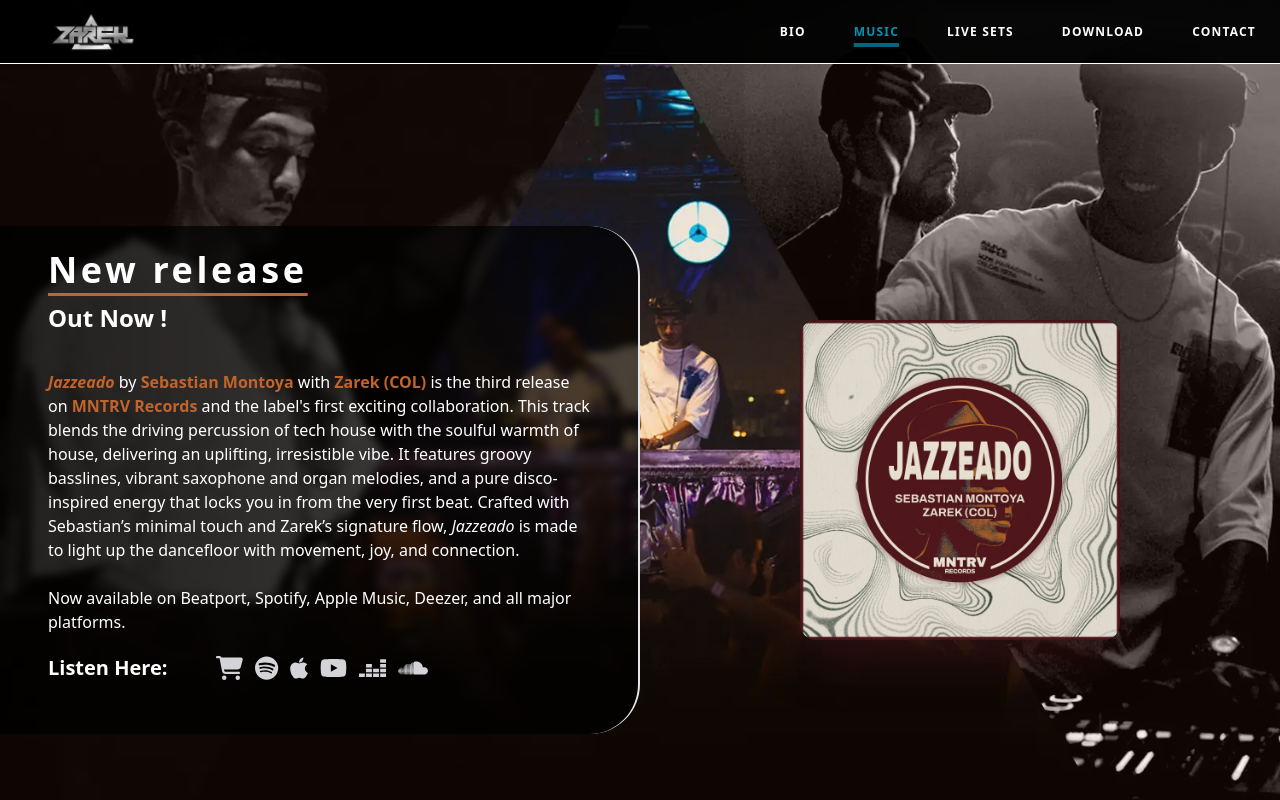
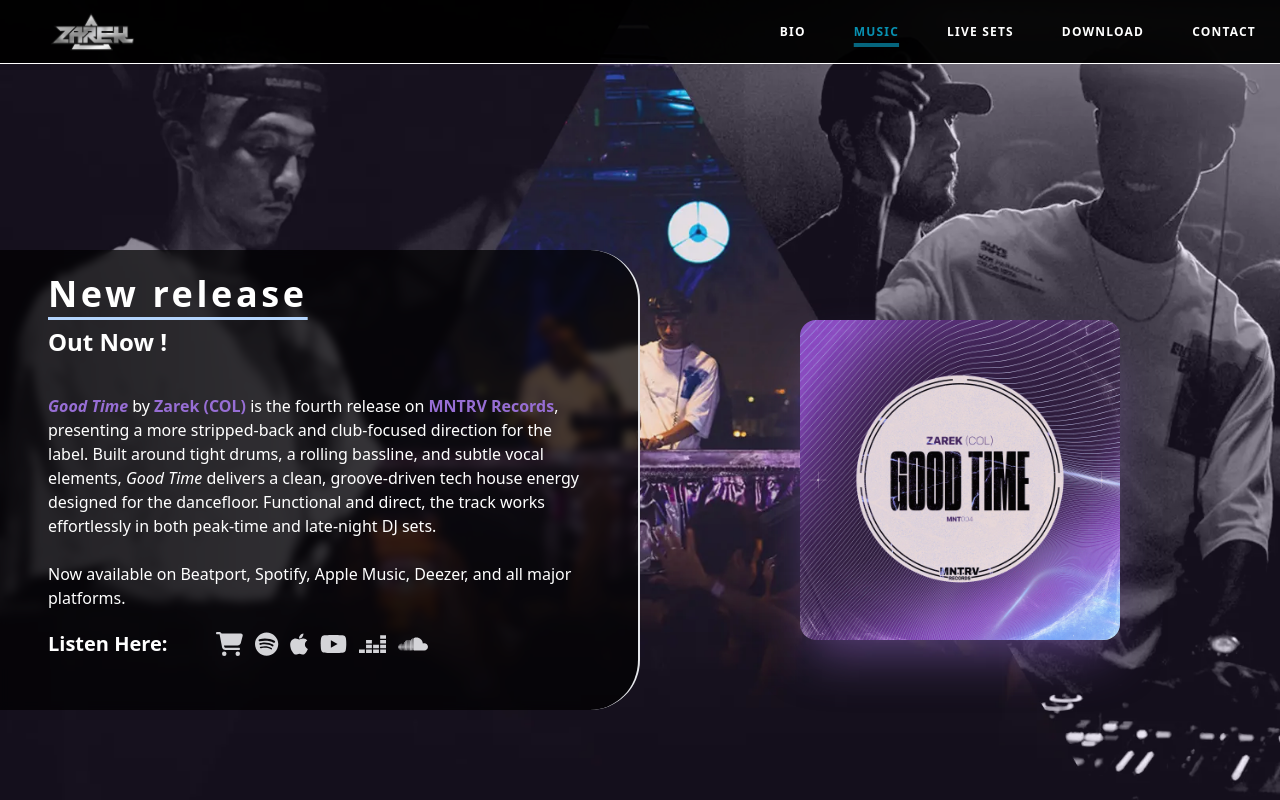
Before and after one commit to William-Fernandez/zarekmusic-react, a React (Vite) app in the folder zarek-website/: page /music in a window 1280 px wide. Shown: the top 800 px of the page. Built offline with nearby package versions, Linux system fonts and the light colour scheme.

Commit message:
new release good time update release text, cover art, digital stores links and social media icons for the new release "Good Time"

```diff
--- a/zarek-website/src/components/Music/ReleaseContent/ReleaseContent.jsx
+++ b/zarek-website/src/components/Music/ReleaseContent/ReleaseContent.jsx
@@ -7,7 +7,7 @@
 } from "../../../assets/Utils/animation.js";
 import ReleaseText from "../ReleaseText/ReleaseText.jsx";
 import ImageComponent from "../../ImageComponent/ImageComponent.jsx";
-import JazzeadoCover from '../../../assets/img/Catalogo/jazzeadoCoverArtOficial.webp';
+import goodTimeCover from "../../../assets/img/Catalogo/goodTimeArtwork-web.webp";
 
 export default function ReleaseContent() {
     return (
@@ -28,9 +28,9 @@
                 className="hidden w-full md:w-1/2 min-h-full mb-24 md:mb-0 md:flex justify-center items-center"
             >
                 <ImageComponent
-                    src={JazzeadoCover}
-                    alt="Jazzeado CoverArt"
-                    className="w-80 rounded-2xl shadow-2xl shadow-[#4F161B]/50"
+                    src={goodTimeCover}
+                    alt="Good Time CoverArt"
+                    className="w-80 rounded-2xl shadow-2xl shadow-[#976ED4]/50"
                 />
             </motion.div>
         </motion.div>
--- a/zarek-website/src/components/Music/ReleaseText/ReleaseText.jsx
+++ b/zarek-website/src/components/Music/ReleaseText/ReleaseText.jsx
@@ -1,7 +1,7 @@
 import React from "react";
 import PageTitle from "../../PageTitle/PageTitle.jsx";
 import DigitalStores from "../DigitalStores/DigitalStores.jsx";
-import imgRelease from "../../../assets/img/Catalogo/jazzeadoCoverArtOficial.webp";
+import imgRelease from "../../../assets/img/Catalogo/goodTimeArtwork-web.webp";
 
 export default function ReleaseText() {
     return (
@@ -9,20 +9,39 @@
             <PageTitle
                 title="New release"
                 textPosition="start"
-                decoration={"decoration-[#C2632A]"}
+                decoration={"decoration-[#B4D5FD]"}
             />
-            <h3 className="text-2xl text-white mt-3 mb-6 font-bold">Out Now !</h3>
+            <h3 className="text-2xl text-white mt-3 mb-6 font-bold">
+                Out Now !
+            </h3>
             <div className="h-56 w-56 md:hidden">
-                <img src={imgRelease} alt="Jazzeado Cover Art" className="w-full h-full" />
+                <img
+                    src={imgRelease}
+                    alt="Good Time Cover Art"
+                    className="w-full h-full"
+                />
             </div>
             <p className="text-white mt-3 text-center text-sm md:text-base md:text-start">
-            <strong className="text-[#C2632A]"><em>Jazzeado</em></strong> by <strong className="text-[#C2632A]">Sebastian Montoya</strong> with <strong className="text-[#C2632A]">Zarek (COL)</strong> is the third release on <strong className="text-[#C2632A]">MNTRV Records</strong> and the label's first exciting collaboration. This track blends the driving percussion of tech house with the soulful warmth of house, delivering an uplifting, irresistible vibe.
-
-            It features groovy basslines, vibrant saxophone and organ melodies, and a pure disco-inspired energy that locks you in from the very first beat. Crafted with Sebastian’s minimal touch and Zarek’s signature flow, <em>Jazzeado</em> is made to light up the dancefloor with movement, joy, and connection.<br /> <br />
-            Now available on Beatport, Spotify, Apple Music, Deezer, and all major platforms.
+                <strong className="text-[#976ED4]">
+                    <em>Good Time</em>
+                </strong>{" "}
+                by <strong className="text-[#976ED4]">Zarek (COL)</strong> is
+                the fourth release on{" "}
+                <strong className="text-[#976ED4]">MNTRV Records</strong>,
+                presenting a more stripped-back and club-focused direction for
+                the label. Built around tight drums, a rolling bassline, and
+                subtle vocal elements, <em>Good Time</em> delivers a clean,
+                groove-driven tech house energy designed for the dancefloor.
+                Functional and direct, the track works effortlessly in both
+                peak-time and late-night DJ sets.
+                <br /> <br />
+                Now available on Beatport, Spotify, Apple Music, Deezer, and all
+                major platforms.
             </p>
             <div className="md:mt-2 pt-3 pb-7 md:pt-3 flex flex-col md:flex-row items-center">
-                <p className="md:mr-10 text-lg md:text-xl text-white font-bold">Listen Here:</p>
+                <p className="md:mr-10 text-lg md:text-xl text-white font-bold">
+                    Listen Here:
+                </p>
                 <DigitalStores />
             </div>
         </div>
--- a/zarek-website/src/data/bearportData.js
+++ b/zarek-website/src/data/bearportData.js
@@ -3,58 +3,58 @@
 import voxCover from "../assets/img/Catalogo/sojos-release.webp";
 import mamboleandoCover from "../assets/img/Catalogo/MamboleandoCover.webp";
 import jazzeadoCover from "../assets/img/Catalogo/jazzeadoCoverArtOficial.webp";
-import voyageCover from "../assets/img/Catalogo/voyageCover.webp";
 import jiggleCover from "../assets/img/Catalogo/JiggleCoverArt.webp";
+import goodTimeCover from "../assets/img/Catalogo/goodTimeArtwork-web.webp";
 
 const beatportData = [
     {
-        "id": 1,
-        "image": jazzeadoCover,
-        "title": "Jazzeado",
-        "artist": "Sebastian Montoya & Zarek (COL)",
-        "label": "MNTRV Records",
-        "buyLink": "https://www.beatport.com/es/release/jazzeado/5427162"
+        id: 1,
+        image: goodTimeCover,
+        title: "Good Time",
+        artist: "Zarek (COL)",
+        label: "MNTRV Records",
+        buyLink: "https://www.beatport.com/es/release/good-time/5900614",
     },
     {
-        "id": 2,
-        "image": jiggleCover,
-        "title": "Jiggle",
-        "artist": "Zarek (COL)",
-        "label": "MNTRV Records",
-        "buyLink": "https://www.beatport.com/es/release/jiggle/5280531"
+        id: 2,
+        image: jazzeadoCover,
+        title: "Jazzeado",
+        artist: "Sebastian Montoya & Zarek (COL)",
+        label: "MNTRV Records",
+        buyLink: "https://www.beatport.com/es/release/jazzeado/5427162",
     },
     {
-        "id": 3,
-        "image": voyageCover,
-        "title": "Voyage",
-        "artist": "Sebastian Montoya Ft. Zarek (COL)",
-        "label": "Concept Groove",
-        "buyLink": "https://www.beatport.com/es/track/voyage/20501991"
+        id: 3,
+        image: jiggleCover,
+        title: "Jiggle",
+        artist: "Zarek (COL)",
+        label: "MNTRV Records",
+        buyLink: "https://www.beatport.com/es/release/jiggle/5280531",
     },
     {
-        "id": 4,
-        "image": mamboleandoCover,
-        "title": "Mamboleando",
-        "artist": "Zarek (COL)",
-        "label": "MNTRV Records",
-        "buyLink": "https://www.beatport.com/es/release/mamboleando/5178931"
+        id: 4,
+        image: mamboleandoCover,
+        title: "Mamboleando",
+        artist: "Zarek (COL)",
+        label: "MNTRV Records",
+        buyLink: "https://www.beatport.com/es/release/mamboleando/5178931",
     },
     {
-        "id": 5,
-        "image": voxCover,
-        "title": "The Vox",
-        "artist": "Zarek (COL) Ft. Felipe M",
-        "label": "Sojos",
-        "buyLink": "https://www.beatport.com/es/track/the-vox/20599226"
+        id: 5,
+        image: voxCover,
+        title: "The Vox",
+        artist: "Zarek (COL) Ft. Felipe M",
+        label: "Sojos",
+        buyLink: "https://www.beatport.com/es/track/the-vox/20599226",
     },
     {
-        "id": 6,
-        "image": ladyShakeCover,
-        "title": "Lady Shake EP",
-        "artist": "Zarek (COL)",
-        "label": "Concept Groove",
-        "buyLink": "https://www.beatport.com/release/lady-shake-ep/4456018"
-    }
+        id: 6,
+        image: ladyShakeCover,
+        title: "Lady Shake EP",
+        artist: "Zarek (COL)",
+        label: "Concept Groove",
+        buyLink: "https://www.beatport.com/release/lady-shake-ep/4456018",
+    },
 ];
 
 export default beatportData;
--- a/zarek-website/src/pages/Music/Music.jsx
+++ b/zarek-website/src/pages/Music/Music.jsx
@@ -30,7 +30,7 @@
                     alt="Music Background"
                     className="hidden md:block -z-40 position absolute top-0 object-cover w-screen"
                 />
-                <div className="-z-20 absolute top-0 left-0 w-full h-full bg-[#C2632A11] md:bg-[#C2632A11]"></div>
+                <div className="-z-20 absolute top-0 left-0 w-full h-full bg-[#976ED422] md:bg-[#976ED422]"></div>
                 <Navbar />
                 <ReleaseContent />
                 <SpotifyContent />
```
Also changed, not shown: zarek-website/src/components/Music/DigitalStores/DigitalStores.jsx (+36 -12 lines), zarek-website/src/components/SocialIcons/SocialIcons.jsx (+36 -8 lines), zarek-website/src/assets/img/Catalogo/goodTimeArtwork-web.webp (added).
